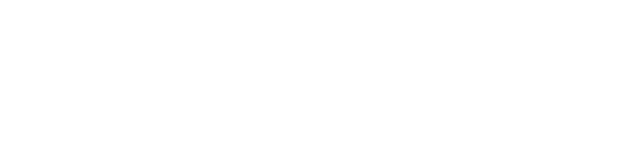
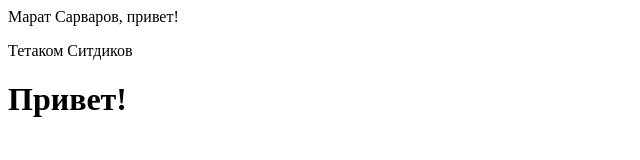
Before and after one commit to RobertKadikov/Frontend-MPSH24-Kadikov, a plain HTML site: page index.html in a window 1280 px wide. Shown: the whole page, without its empty margins (0-640 px from the left). Drawn offline with Linux system fonts and the light colour scheme.

Commit message:
1 Введение со своим текстом

```diff
--- a/index.html
+++ b/index.html
@@ -4,9 +4,11 @@
     <meta charset="UTF-8">
     <meta http-equiv="X-UA-Compatible" content="IE=edge">
     <meta name="viewport" content="width=device-width, initial-scale=1.0">
-    <title>Document</title>
+    <title>Фронтенд круто суперпупер</title>
 </head>
 <body>
-
+    Марат Сарваров, привет!
+    <p>Тетаком Ситдиков</p>
+    <h1>Привет!</h1>
 </body>
 </html>
```
